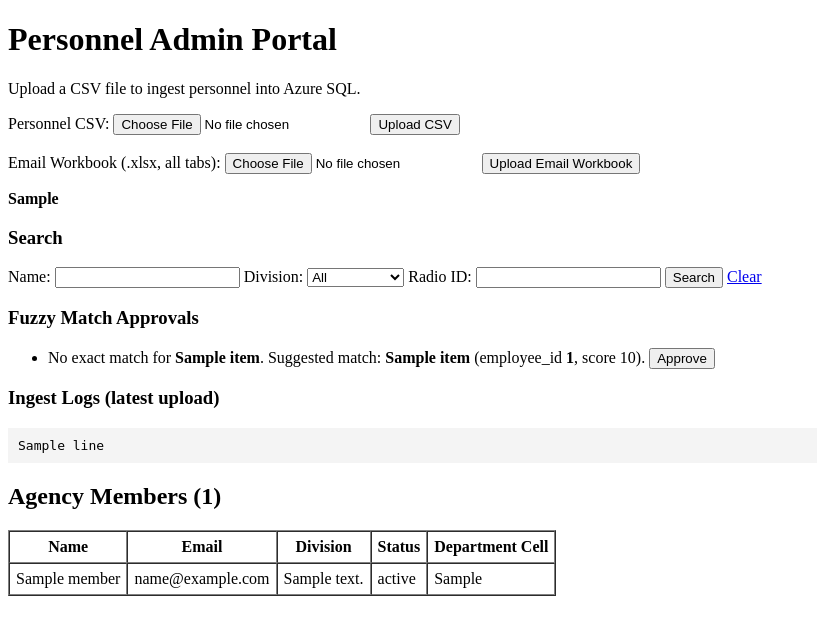
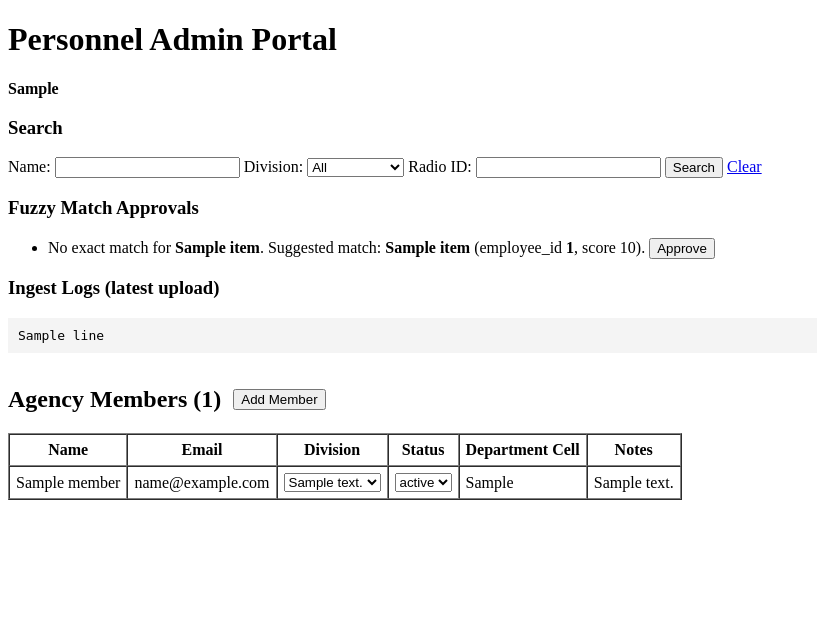
Before and after one commit to kisangseo/personnel_search, a Flask app: template templates/index.html in a window 1280 px wide. Shown: the top 635 px of the page, without its empty margins (0-817 px from the left). Run offline with Flask 3, Linux system fonts and the light colour scheme; the template is opened without the code that fills it: most values are stand-ins (such as "Sample title", 1, 10 or a date in 2020); parts of the project's set-up code (start-up, migrations or seed data) failed here and were passed over.

Commit message:
Use dropdowns for constrained member fields

```diff
--- a/app.py
+++ b/app.py
@@ -46,6 +46,24 @@ DIVISION_GROUPS = {
     "Special Operations": ["Special Operations", "Special_Operations", "SOD"],
 }
 
+DIVISION_OPTIONS = [
+    "Command",
+    "Communications",
+    "Court Security",
+    "Domestic Violence",
+    "Field Services",
+    "Human Resources",
+    "Information Technology",
+    "Internal Affairs",
+    "Neighborhood Services",
+    "Special Operations",
+    "Training",
+    "Others",
+]
+STATUS_OPTIONS = ["Active", "Inactive"]
+RACE_OPTIONS = ["White", "Black", "Asian", "Hispanic", "Other"]
+SEX_OPTIONS = ["Male", "Female", "Other"]
+
 
 def normalize_division_value(value: str) -> str:
     return (value or "").replace("_", " ").strip()
@@ -71,6 +89,7 @@ EDITABLE_FIELDS = {
     "radio_id",
     "race",
     "sex",
+    "notes",
 }
 
 
@@ -155,6 +174,7 @@ def initialize_database(db: Any) -> None:
         "IF COL_LENGTH('dbo.agency_members','radio_id') IS NULL ALTER TABLE dbo.agency_members ADD radio_id NVARCHAR(50) NULL;",
         "IF COL_LENGTH('dbo.agency_members','race') IS NULL ALTER TABLE dbo.agency_members ADD race NVARCHAR(50) NULL;",
         "IF COL_LENGTH('dbo.agency_members','sex') IS NULL ALTER TABLE dbo.agency_members ADD sex NVARCHAR(20) NULL;",
+        "IF COL_LENGTH('dbo.agency_members','notes') IS NULL ALTER TABLE dbo.agency_members ADD notes NVARCHAR(MAX) NULL;",
     ]:
         cursor.execute(stmt)
     db.commit()
@@ -284,10 +304,10 @@ def fetch_members(db: Any, search_name: str = "", search_division: str = "", sea
         params.append(f"%{search_radio_id}%")
 
     where_sql = f" WHERE {' AND '.join(where_clauses)}" if where_clauses else ""
-    query = "SELECT employee_id, name, email, rank, division, status, badge_number, sequence_num, department_cell, radio_id, race, sex FROM dbo.agency_members" + where_sql + " ORDER BY name, employee_id"
+    query = "SELECT employee_id, name, email, rank, division, status, badge_number, sequence_num, department_cell, radio_id, race, sex, notes FROM dbo.agency_members" + where_sql + " ORDER BY name, employee_id"
     cursor.execute(query, params)
     rows = cursor.fetchall()
-    return [{"employee_id": r[0], "name": r[1], "email": r[2], "rank": r[3], "division": r[4], "division_display": display_division(r[4]), "status": r[5], "badge_number": r[6], "sequence_num": r[7], "department_cell": r[8], "radio_id": r[9], "race": r[10], "sex": r[11]} for r in rows]
+    return [{"employee_id": r[0], "name": r[1], "email": r[2], "rank": r[3], "division": r[4], "division_display": display_division(r[4]), "status": r[5], "badge_number": r[6], "sequence_num": r[7], "department_cell": r[8], "radio_id": r[9], "race": r[10], "sex": r[11], "notes": r[12]} for r in rows]
 
 
 
@@ -417,6 +437,20 @@ def fetch_name_suggestions(db: Any, q: str, limit: int = 10) -> list[str]:
     return [row[0] for row in cursor.fetchall() if row[0]]
 
 
+
+def fetch_rank_options(db: Any) -> list[str]:
+    cursor = db.cursor()
+    cursor.execute(
+        """
+        SELECT DISTINCT rank
+        FROM dbo.agency_members
+        WHERE rank IS NOT NULL AND LTRIM(RTRIM(rank)) <> ''
+        ORDER BY rank
+        """
+    )
+    ranks = [str(row[0]).strip() for row in cursor.fetchall() if str(row[0]).strip()]
+    return [rank for rank in ranks if rank != "Others"] + ["Others"]
+
 def fetch_divisions(db: Any) -> list[str]:
     cursor = db.cursor()
     cursor.execute("SELECT DISTINCT division FROM dbo.agency_members WHERE division IS NOT NULL AND LTRIM(RTRIM(division)) <> '' ORDER BY division")
@@ -474,12 +508,62 @@ def approve_guess():
     return redirect(url_for("index"))
 
 
+@app.post("/add-member")
+def add_member():
+    employee_id = request.form.get("employee_id", "").strip()
+    if not employee_id:
+        return redirect(url_for("index"))
+
+    fields = {
+        "name": request.form.get("name", "").strip(),
+        "email": request.form.get("email", "").strip(),
+        "rank": request.form.get("rank", "").strip(),
+        "division": request.form.get("division", "").strip(),
+        "status": request.form.get("status", "").strip(),
+        "sequence_num": request.form.get("sequence_num", "").strip(),
+        "department_cell": request.form.get("department_cell", "").strip(),
+        "radio_id": request.form.get("radio_id", "").strip(),
+        "race": request.form.get("race", "").strip(),
+        "sex": request.form.get("sex", "").strip(),
+        "notes": request.form.get("notes", "").strip(),
+    }
+
+    db = get_db()
+    initialize_database(db)
+    cursor = db.cursor()
+    cursor.execute(
+        """
+        INSERT INTO dbo.agency_members
+        (employee_id, name, email, rank, division, status, sequence_num, department_cell,
+         radio_id, race, sex, notes, source_file, imported_at)
+        VALUES (?, ?, ?, ?, ?, ?, ?, ?, ?, ?, ?, ?, ?, SYSUTCDATETIME())
+        """,
+        employee_id,
+        fields["name"],
+        fields["email"],
+        fields["rank"],
+        fields["division"],
+        fields["status"],
+        fields["sequence_num"],
+        fields["department_cell"],
+        fields["radio_id"],
+        fields["race"],
+        fields["sex"],
+        fields["notes"],
+        "manual",
+    )
+    db.commit()
+    db.close()
+    return redirect(url_for("index"))
+
+
 @app.route("/", methods=["GET", "POST"])
 def index():
     import_result = None
     db_error = None
     members = []
     divisions: list[str] = []
+    rank_options: list[str] = ["Others"]
     ingest_logs: list[str] = []
 
     search_name = request.values.get("search_name", "").strip()
@@ -503,11 +587,12 @@ def index():
                 import_result = "Please choose a CSV file or Email Workbook before clicking upload."
         members = fetch_members(db, search_name=search_name, search_division=search_division, search_radio_id=search_radio_id)
         divisions = fetch_divisions(db)
+        rank_options = fetch_rank_options(db)
         db.close()
     except Exception as exc:
         db_error = str(exc)
 
-    return render_template("index.html", members=members, import_result=import_result, db_error=db_error, ingest_logs=ingest_logs, pending_approvals=PENDING_APPROVALS, divisions=divisions, search_name=search_name, search_division=search_division, search_radio_id=search_radio_id)
+    return render_template("index.html", members=members, import_result=import_result, db_error=db_error, ingest_logs=ingest_logs, pending_approvals=PENDING_APPROVALS, divisions=divisions, division_options=DIVISION_OPTIONS, status_options=STATUS_OPTIONS, rank_options=rank_options, race_options=RACE_OPTIONS, sex_options=SEX_OPTIONS, search_name=search_name, search_division=search_division, search_radio_id=search_radio_id)
 
 
 if __name__ == "__main__":
--- a/templates/index.html
+++ b/templates/index.html
@@ -2,16 +2,16 @@
 <html lang="en">
 <head><meta charset="UTF-8" /><meta name="viewport" content="width=device-width, initial-scale=1.0" /><title>Personnel Admin Portal</title></head>
 <body>
+  {% macro field_options(options, current_value) -%}
+    {% if current_value and current_value not in options %}
+      <option value="{{ current_value }}" selected>{{ current_value }}</option>
+    {% endif %}
+    {% for option in options %}
+      <option value="{{ option }}" {% if current_value == option %}selected{% endif %}>{{ option }}</option>
+    {% endfor %}
+  {%- endmacro %}
   <h1>Personnel Admin Portal</h1>
-  <p>Upload a CSV file to ingest personnel into Azure SQL.</p>
   {% if db_error %}<p><strong>Database connection error:</strong> {{ db_error }}</p>{% endif %}
-  <form method="post" enctype="multipart/form-data">
-    <label>Personnel CSV:</label> <input id="csv_file" name="csv_file" type="file" accept=".csv,text/csv" />
-    <button type="submit">Upload CSV</button>
-    <br/><br/>
-    <label>Email Workbook (.xlsx, all tabs):</label> <input id="email_workbook" name="email_workbook" type="file" accept=".xlsx" />
-    <button type="submit">Upload Email Workbook</button>
-  </form>
   {% if import_result %}<p><strong>{{ import_result }}</strong></p>{% endif %}
 
   <h3>Search</h3>
@@ -52,7 +52,56 @@
 {% endfor %}</pre>
   {% endif %}
 
-  <h2>Agency Members ({{ members|length }})</h2>
+  <div style="display:flex;align-items:center;gap:12px;">
+    <h2>Agency Members ({{ members|length }})</h2>
+    <button type="button" id="add_member_button">Add Member</button>
+  </div>
+
+  <dialog id="add_member_dialog">
+    <form method="post" action="/add-member" style="min-width:420px;">
+      <h3>Add Member</h3>
+      <p>
+        <label>Employee ID<br/><input type="text" name="employee_id" required /></label>
+      </p>
+      <p>
+        <label>Name<br/><input type="text" name="name" /></label>
+      </p>
+      <p>
+        <label>Email<br/><input type="email" name="email" /></label>
+      </p>
+      <p>
+        <label>Division<br/><select name="division">{{ field_options(division_options, "") }}</select></label>
+      </p>
+      <p>
+        <label>Status<br/><select name="status">{{ field_options(status_options, "") }}</select></label>
+      </p>
+      <p>
+        <label>Department Cell<br/><input type="text" name="department_cell" /></label>
+      </p>
+      <p>
+        <label>Notes<br/><textarea name="notes" rows="3"></textarea></label>
+      </p>
+      <p>
+        <label>Rank<br/><select name="rank">{{ field_options(rank_options, "") }}</select></label>
+      </p>
+      <p>
+        <label>Sequence<br/><input type="text" name="sequence_num" /></label>
+      </p>
+      <p>
+        <label>Radio ID<br/><input type="text" name="radio_id" /></label>
+      </p>
+      <p>
+        <label>Race<br/><select name="race">{{ field_options(race_options, "") }}</select></label>
+      </p>
+      <p>
+        <label>Sex<br/><select name="sex">{{ field_options(sex_options, "") }}</select></label>
+      </p>
+      <menu style="display:flex;gap:8px;justify-content:flex-end;padding:0;">
+        <button type="button" id="cancel_add_member">Cancel</button>
+        <button type="submit">Save Member</button>
+      </menu>
+    </form>
+  </dialog>
   <table border="1" cellpadding="6" cellspacing="0">
     <thead>
       <tr>
@@ -61,6 +110,7 @@
         <th>Division</th>
         <th>Status</th>
         <th>Department Cell</th>
+        <th>Notes</th>
       </tr>
     </thead>
     <tbody>
@@ -68,39 +118,52 @@
         <tr class="member-row" data-employee-id="{{ m.employee_id }}" tabindex="0" aria-expanded="false" style="cursor:pointer;">
           <td class="editable" contenteditable="true" data-employee-id="{{ m.employee_id }}" data-field="name">{{ m.name or '' }}</td>
           <td class="editable" contenteditable="true" data-employee-id="{{ m.employee_id }}" data-field="email">{{ m.email or '' }}</td>
-          <td class="editable" contenteditable="true" data-employee-id="{{ m.employee_id }}" data-field="division">{{ m.division_display or "" }}</td>
-          <td class="editable" contenteditable="true" data-employee-id="{{ m.employee_id }}" data-field="status">{{ m.status or '' }}</td>
+          <td><select class="editable" data-employee-id="{{ m.employee_id }}" data-field="division">{{ field_options(division_options, m.division_display or "") }}</select></td>
+          <td><select class="editable" data-employee-id="{{ m.employee_id }}" data-field="status">{{ field_options(status_options, m.status or "") }}</select></td>
           <td class="editable" contenteditable="true" data-employee-id="{{ m.employee_id }}" data-field="department_cell">{{ m.department_cell or '' }}</td>
+          <td class="editable" contenteditable="true" data-employee-id="{{ m.employee_id }}" data-field="notes">{{ m.notes or '' }}</td>
         </tr>
         <tr class="member-details" id="details-{{ m.employee_id }}" hidden>
-          <td colspan="5">
+          <td colspan="6">
             <dl style="display:grid;grid-template-columns:max-content 1fr max-content 1fr;gap:8px 12px;margin:0;">
               <dt><strong>Employee ID</strong></dt>
               <dd style="margin:0;">{{ m.employee_id }}</dd>
               <dt><strong>Rank</strong></dt>
-              <dd class="editable" contenteditable="true" data-employee-id="{{ m.employee_id }}" data-field="rank" style="margin:0;">{{ m.rank or '' }}</dd>
+              <dd style="margin:0;"><select class="editable" data-employee-id="{{ m.employee_id }}" data-field="rank">{{ field_options(rank_options, m.rank or "") }}</select></dd>
               <dt><strong>Sequence</strong></dt>
               <dd class="editable" contenteditable="true" data-employee-id="{{ m.employee_id }}" data-field="sequence_num" style="margin:0;">{{ m.sequence_num or '' }}</dd>
               <dt><strong>Radio ID</strong></dt>
               <dd class="editable" contenteditable="true" data-employee-id="{{ m.employee_id }}" data-field="radio_id" style="margin:0;">{{ m.radio_id or '' }}</dd>
               <dt><strong>Race</strong></dt>
-              <dd class="editable" contenteditable="true" data-employee-id="{{ m.employee_id }}" data-field="race" style="margin:0;">{{ m.race or '' }}</dd>
+              <dd style="margin:0;"><select class="editable" data-employee-id="{{ m.employee_id }}" data-field="race">{{ field_options(race_options, m.race or "") }}</select></dd>
               <dt><strong>Sex</strong></dt>
-              <dd class="editable" contenteditable="true" data-employee-id="{{ m.employee_id }}" data-field="sex" style="margin:0;">{{ m.sex or '' }}</dd>
+              <dd style="margin:0;"><select class="editable" data-employee-id="{{ m.employee_id }}" data-field="sex">{{ field_options(sex_options, m.sex or "") }}</select></dd>
             </dl>
           </td>
         </tr>
       {% else %}
-        <tr><td colspan="5">No records loaded yet.</td></tr>
+        <tr><td colspan="6">No records loaded yet.</td></tr>
       {% endfor %}
     </tbody>
   </table>
 
 <script>
+  function getEditableValue(cell) {
+    return cell.tagName === 'SELECT' ? cell.value.trim() : cell.innerText.trim();
+  }
+
+  function setEditableValue(cell, value) {
+    if (cell.tagName === 'SELECT') {
+      cell.value = value;
+    } else {
+      cell.innerText = value;
+    }
+  }
+
   async function saveCell(cell) {
     const employeeId = cell.dataset.employeeId;
     const field = cell.dataset.field;
-    const value = cell.innerText.trim();
+    const value = getEditableValue(cell);
     const oldValue = cell.dataset.originalValue ?? '';
     if (value === oldValue) return;
 
@@ -114,10 +177,22 @@
       cell.dataset.originalValue = value;
     } else {
       alert('Failed to save cell.');
-      cell.innerText = oldValue;
+      setEditableValue(cell, oldValue);
     }
   }
 
+
+  const addMemberDialog = document.getElementById('add_member_dialog');
+  const addMemberButton = document.getElementById('add_member_button');
+  const cancelAddMember = document.getElementById('cancel_add_member');
+
+  if (addMemberDialog && addMemberButton) {
+    addMemberButton.addEventListener('click', () => addMemberDialog.showModal());
+  }
+
+  if (addMemberDialog && cancelAddMember) {
+    cancelAddMember.addEventListener('click', () => addMemberDialog.close());
+  }
 
   const nameInput = document.getElementById('search_name');
   const suggestionsBox = document.getElementById('name_suggestions');
@@ -183,8 +258,13 @@
   });
 
   document.querySelectorAll('.editable').forEach((cell) => {
-    cell.dataset.originalValue = cell.innerText.trim();
-    cell.addEventListener('blur', () => saveCell(cell));
+    cell.dataset.originalValue = getEditableValue(cell);
+    cell.addEventListener('click', (e) => e.stopPropagation());
+    if (cell.tagName === 'SELECT') {
+      cell.addEventListener('change', () => saveCell(cell));
+    } else {
+      cell.addEventListener('blur', () => saveCell(cell));
+    }
     cell.addEventListener('keydown', (e) => {
       if (e.key === 'Enter') {
         e.preventDefault();
```
